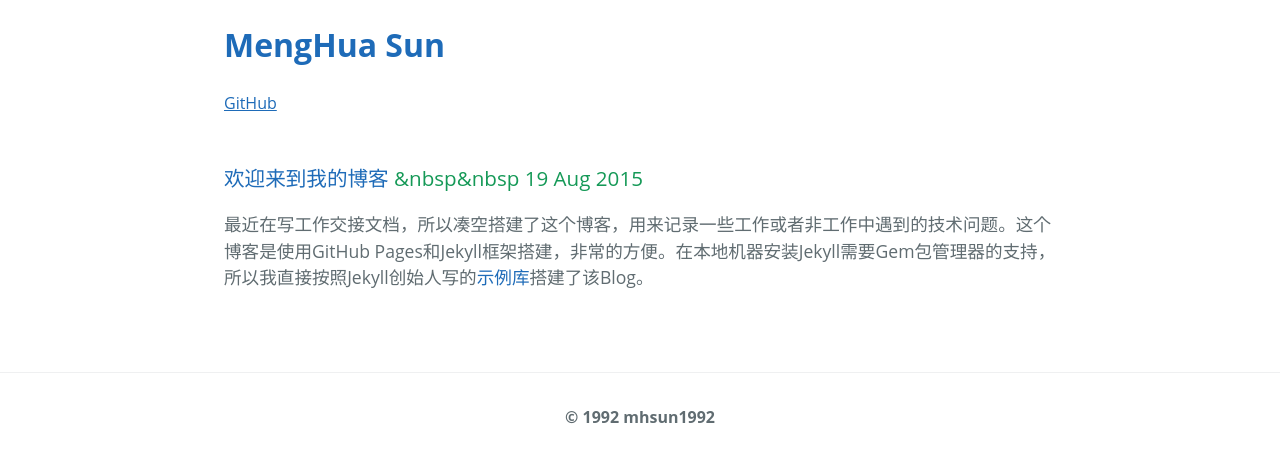
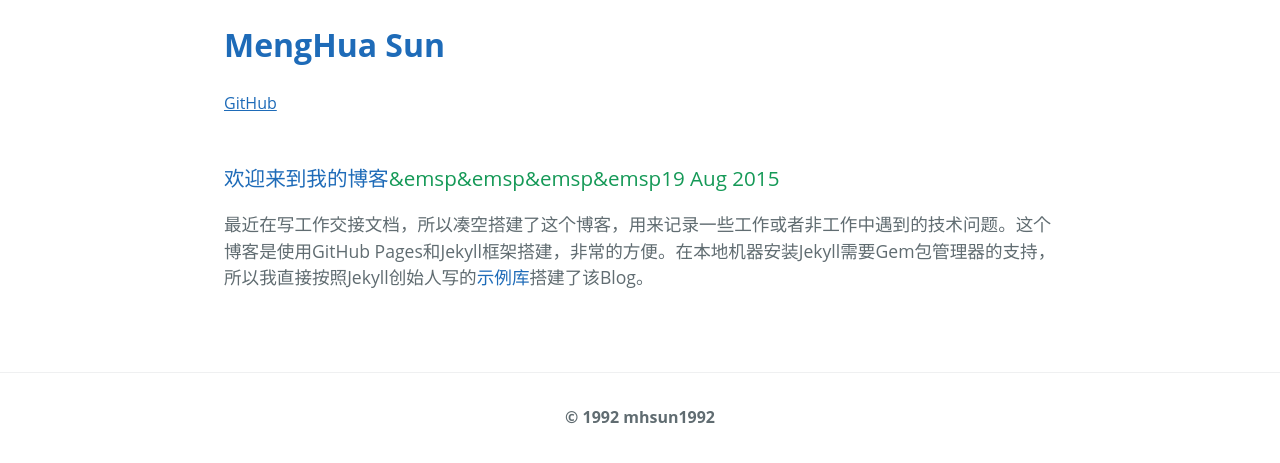
Before and after one commit to mhsun1992/mhsun1992.github.io, a Jekyll site: the page built from index.md, in a window 1280 px wide. Shown: the top 463 px of the page. Built offline with Jekyll 4.4.1, drawn with Linux system fonts in a browser that asks for light colours.

Commit message:
replace to emsp

```diff
--- a/index.md
+++ b/index.md
@@ -4,6 +4,6 @@ layout: home
 ---
 
 {% for post in site.posts %}
-###[{{ post.title }}]({{ post.url }}) &nbsp&nbsp {{ post.date | date_to_string }}
+###[{{ post.title }}]({{ post.url }})&emsp&emsp&emsp&emsp{{ post.date | date_to_string }}
 {{ post.excerpt }}
 {% endfor %}
```
Also changed, not shown: 1 other file.
